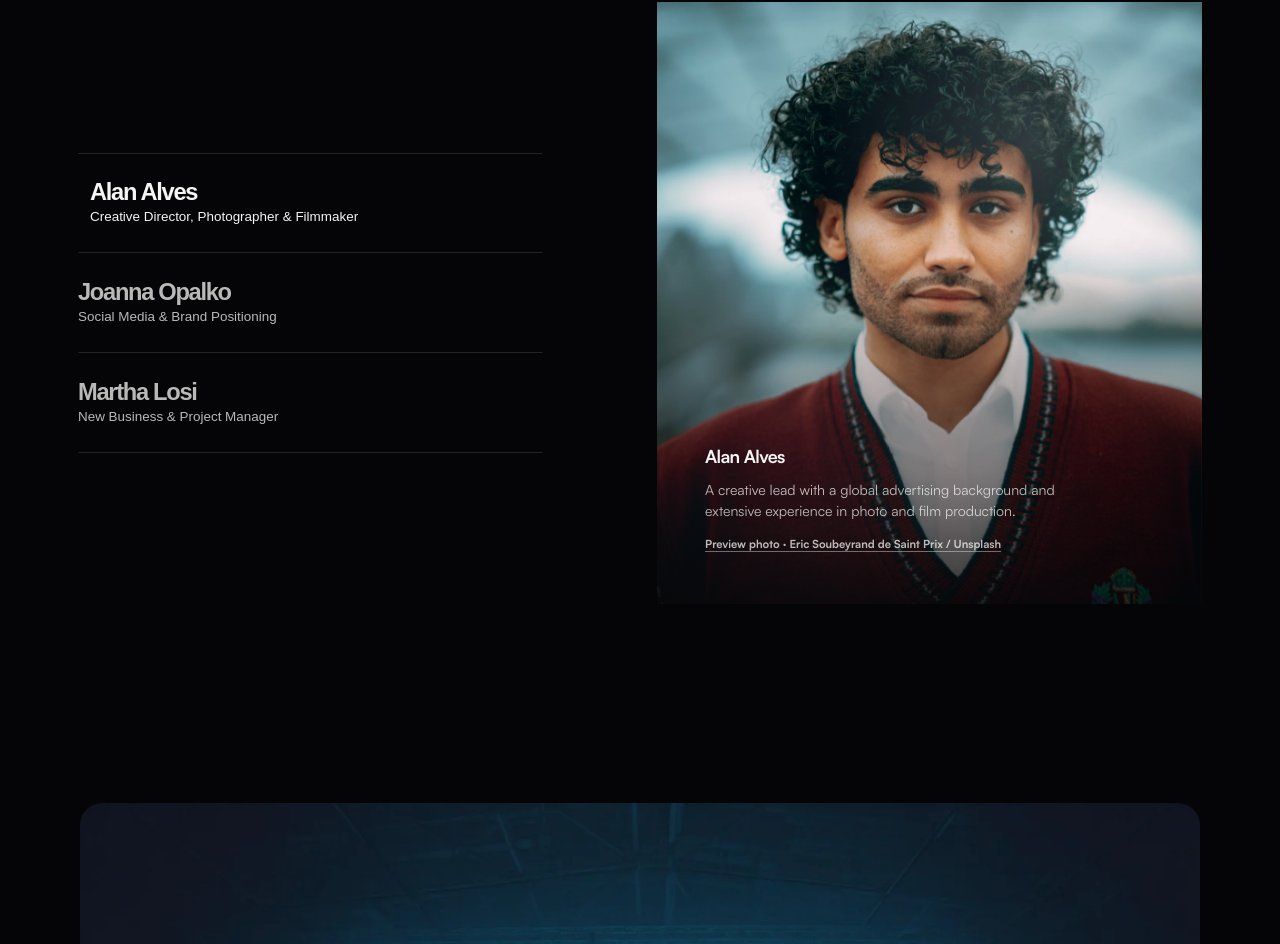
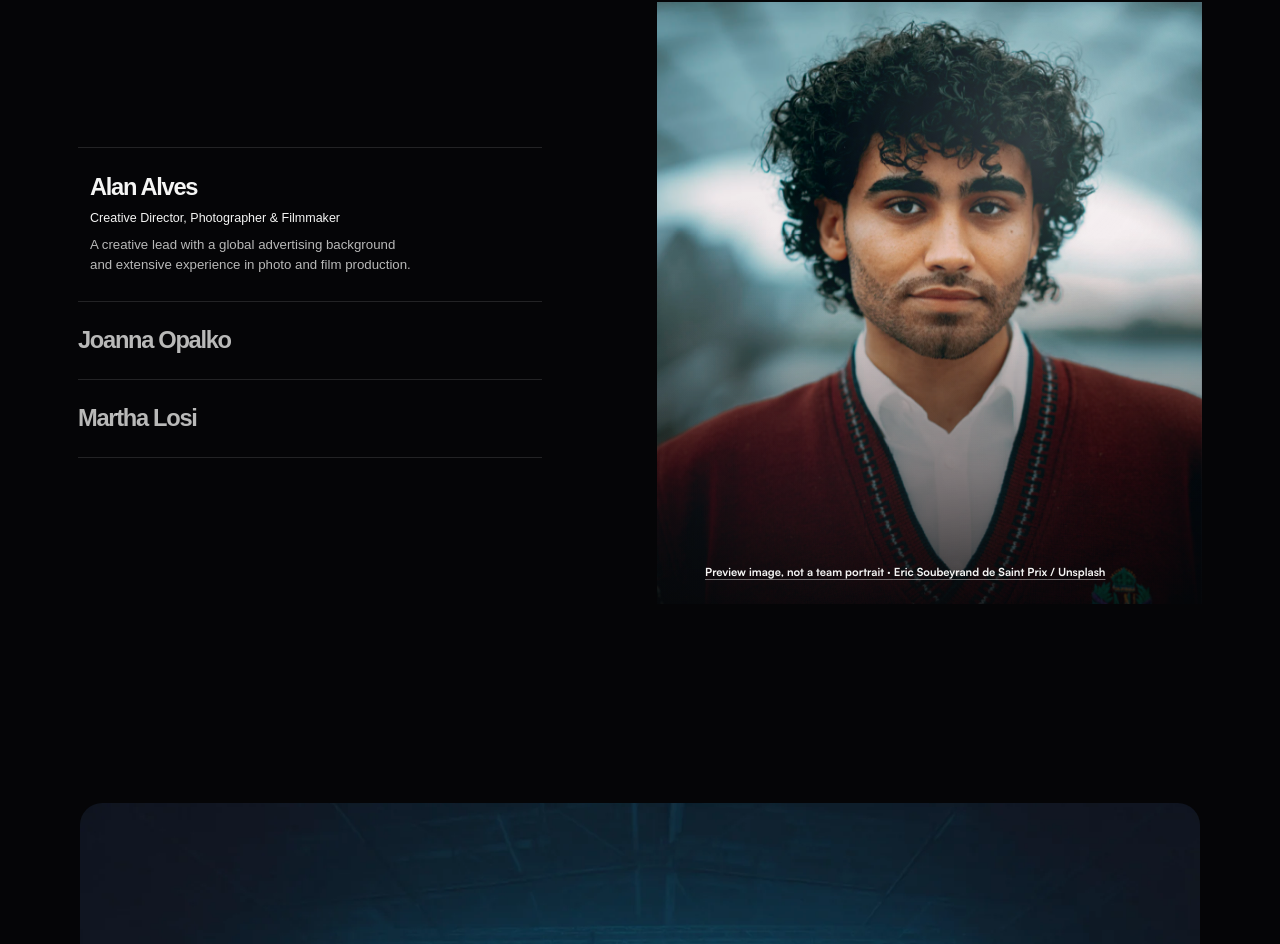
Before and after one commit to noobsaibot666/exposeu-nas, a React (Vite) app: page /about in a window 1280 px wide. Shown: the part 1373-2317 px from the top of the page. Built offline with nearby package versions, Linux system fonts and the light colour scheme; no server answers.

Commit message:
fix(about): move team details under selected names

```diff
--- a/src/locales/de/about.json
+++ b/src/locales/de/about.json
@@ -12,7 +12,7 @@
     "teamIntro": "Ein kleines Team mit gemeinsamer Sorgfalt für die Arbeit.",
     "selectedMember": "Ausgewähltes Teammitglied",
     "portraitAlt": "Unsplash-Porträt als Vorschau, keine Abbildung von",
-    "previewLabel": "Vorschaubild",
+    "previewLabel": "Vorschaubild, kein Teamporträt",
     "members": [
       {
         "name": "Alan Alves",
--- a/src/locales/en/about.json
+++ b/src/locales/en/about.json
@@ -12,7 +12,7 @@
     "teamIntro": "A small team with a shared care for the work.",
     "selectedMember": "Selected team member",
     "portraitAlt": "Unsplash preview portrait, not a likeness of",
-    "previewLabel": "Preview photo",
+    "previewLabel": "Preview image, not a team portrait",
     "members": [
       {
         "name": "Alan Alves",
--- a/src/pages/About.css
+++ b/src/pages/About.css
@@ -108,7 +108,7 @@
 
 .about__team-button {
   display: grid;
-  gap: 2px;
+  gap: 0;
   width: 100%;
   padding: clamp(18px, 2vw, 28px) 0;
   border: 0;
@@ -134,10 +134,38 @@
   line-height: 1.1;
 }
 
+.about__team-details {
+  display: grid;
+  max-height: 0;
+  margin-top: 0;
+  overflow: hidden;
+  opacity: 0;
+  transform: translateY(-8px);
+  transition: max-height 420ms cubic-bezier(0.18, 0.72, 0.25, 1), margin-top 320ms ease, opacity 250ms ease, transform 360ms cubic-bezier(0.18, 0.72, 0.25, 1);
+}
+
+.about__team-details.is-active {
+  max-height: 140px;
+  margin-top: 9px;
+  opacity: 1;
+  transform: translateY(0);
+}
+
 .about__team-role {
-  font-size: clamp(0.82rem, 1.05vw, 0.94rem);
+  display: block;
+  font-size: clamp(0.78rem, 0.98vw, 0.9rem);
   font-weight: 400;
   line-height: 1.45;
+}
+
+.about__team-bio {
+  display: block;
+  max-width: 44ch;
+  margin-top: 8px;
+  color: var(--text-muted-strong);
+  font-size: 0.83rem;
+  font-weight: 400;
+  line-height: 1.5;
 }
 
 .about__team-portrait {
@@ -192,34 +220,18 @@
   animation: about-photo-in 850ms cubic-bezier(0.18, 0.72, 0.25, 1) both;
 }
 
-.about__team-portrait-caption {
-  position: relative;
+.about__team-photo-caption {
+  position: absolute;
   z-index: 2;
-  width: 100%;
-  padding: clamp(22px, 4vw, 48px);
-  color: var(--text-strong);
-}
-
-.about__team-portrait-caption > span {
-  display: block;
-  margin-bottom: 8px;
-  font-size: clamp(1rem, 1.4vw, 1.25rem);
-  font-weight: 700;
-  letter-spacing: -0.035em;
-}
-
-.about__team-portrait-caption p {
-  max-width: 42ch;
-  margin: 0;
-  color: var(--text-muted-strong);
-  font-size: 0.88rem;
-  line-height: 1.5;
+  right: 0;
+  bottom: 0;
+  left: 0;
+  padding: 20px clamp(22px, 4vw, 48px);
 }
 
 .about__team-photo-credit {
   display: inline-block;
-  margin-top: 16px;
-  color: var(--text-muted-strong);
+  color: var(--text-strong);
   font-size: 0.7rem;
   line-height: 1.4;
   text-decoration: underline;
@@ -264,6 +276,7 @@
   .about__wordmark { opacity: 1 !important; transform: none !important; }
   .about__team-portrait { animation: none; }
   .about__team-button,
+  .about__team-details,
   .about__team-portrait::before,
   .about__team-photo { transition: none; animation: none; }
 }
--- a/src/pages/About.tsx
+++ b/src/pages/About.tsx
@@ -158,7 +158,10 @@ function About() {
                   onClick={() => setSelectedMember(index)}
                 >
                   <span className="about__team-name">{member.name}</span>
-                  <span className="about__team-role">{member.role}</span>
+                  <span className={`about__team-details${selectedMember === index ? ' is-active' : ''}`} aria-hidden={selectedMember !== index}>
+                    <span className="about__team-role">{member.role}</span>
+                    <span className="about__team-bio">{member.bio}</span>
+                  </span>
                 </button>
               ))}
             </div>
@@ -176,9 +179,7 @@ function About() {
                 src={teamPortraits[activeMember.portrait]}
                 alt={`${copy.portraitAlt} ${activeMember.name}`}
               />
-              <div className="about__team-portrait-caption">
-                <span>{activeMember.name}</span>
-                <p>{activeMember.bio}</p>
+              <div className="about__team-photo-caption">
                 <a className="about__team-photo-credit" href={activeMember.photoUrl} target="_blank" rel="noreferrer">
                   {copy.previewLabel} · {activeMember.photoCredit} / Unsplash
                 </a>
```
